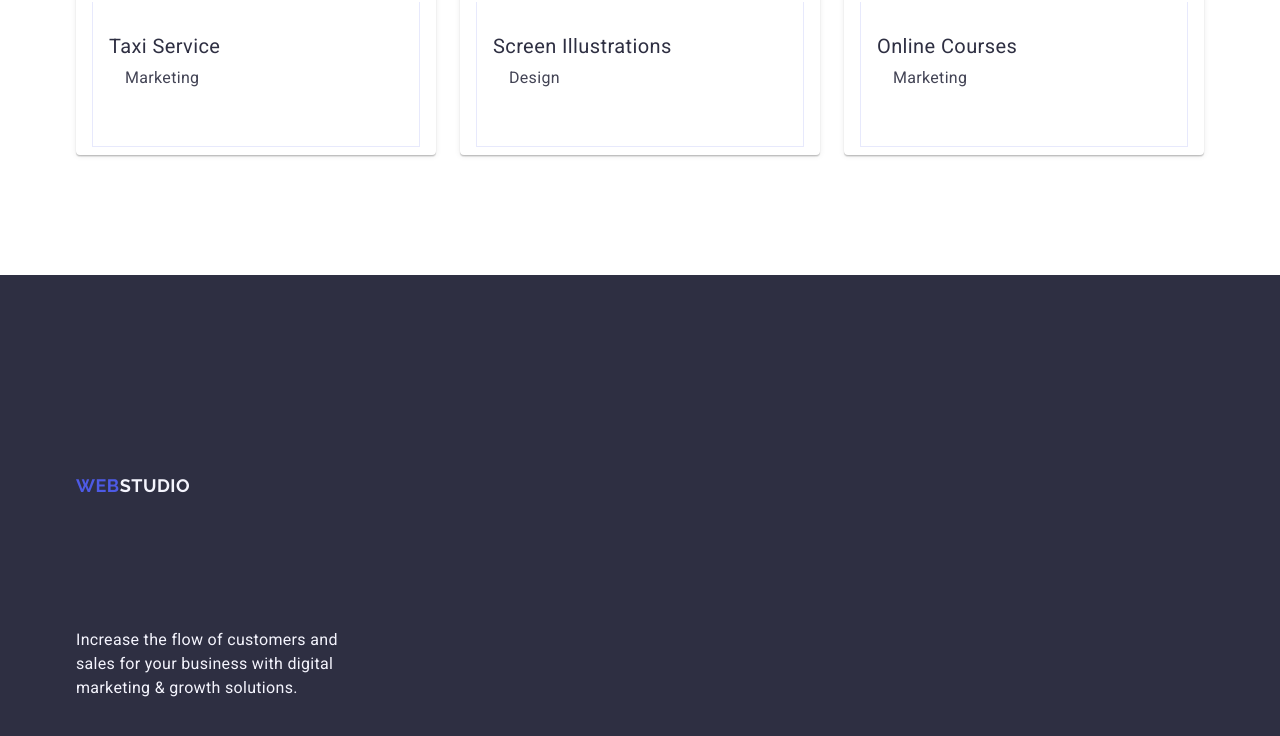
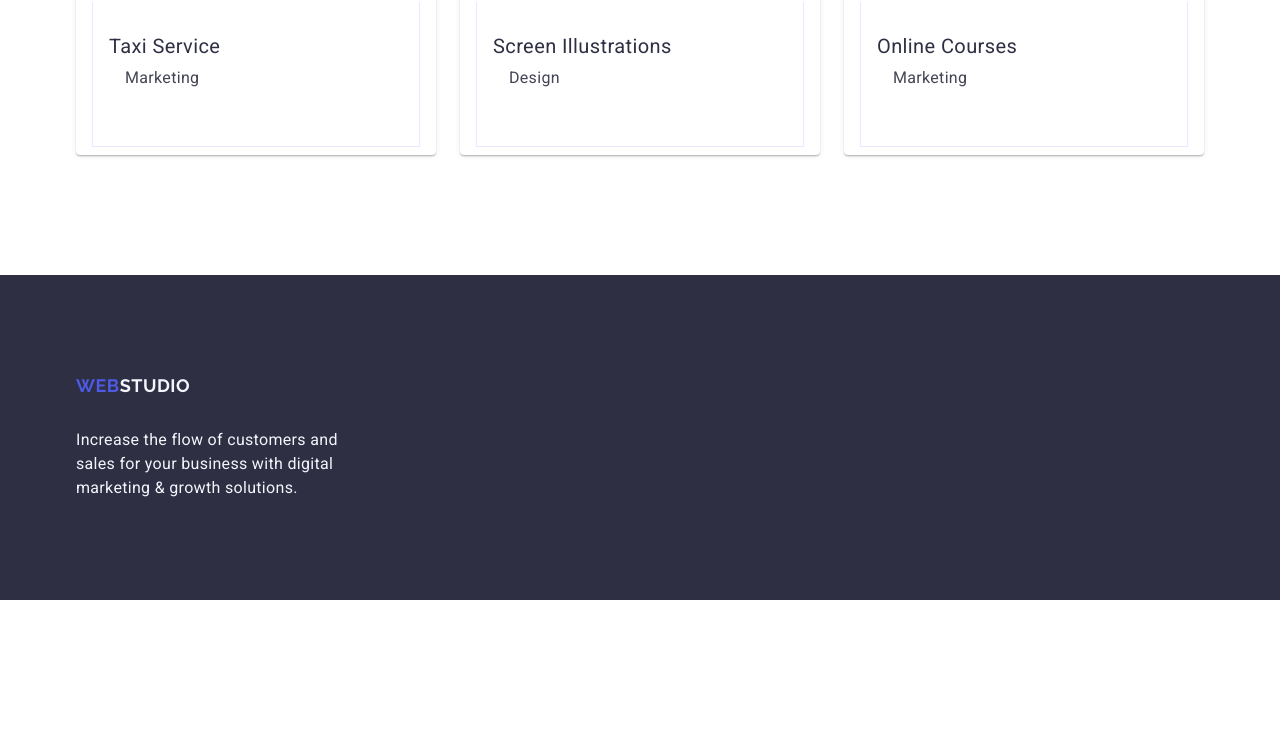
Before and after one commit to httpskmargocom/goit-markup-hw-03, a plain HTML site: page index.html in a window 1280 px wide. Shown: the part 2070-2806 px from the top of the page. After the commit the page ends 2670 px from the top, so only its background shows below. Drawn offline with nearby package versions, Linux system fonts and the light colour scheme.

Commit message:
Modify css for footer

```diff
--- a/css/style.css
+++ b/css/style.css
@@ -347,7 +347,7 @@ margin: 16px 16px 8px;
   gap: 16px;
 }
 
-.logo-web.footer {
+.footer-logo-web {
    font-family: "Raleway", sans-serif;
   font-weight: 700;
   font-size: 18px;
@@ -359,6 +359,7 @@ margin: 16px 16px 8px;
   display: inline-block;
   margin-bottom: 16px;
 }
+
 .footer-logo-studio {
   color: #f4f4fd;
 }
--- a/index.html
+++ b/index.html
@@ -184,7 +184,7 @@
     <!-- Footer -->
     <footer class="footer">
       <div class="container">
-       <a href="./index.html" class="logo-web footer">Web<span class="footer-logo-studio">Studio</span></a>
+       <a href="./index.html" class="footer-logo-web">Web<span class="footer-logo-studio">Studio</span></a>
       <p class="footer-text">
         Increase the flow of customers and sales for your business with digital
         marketing & growth solutions.
```
